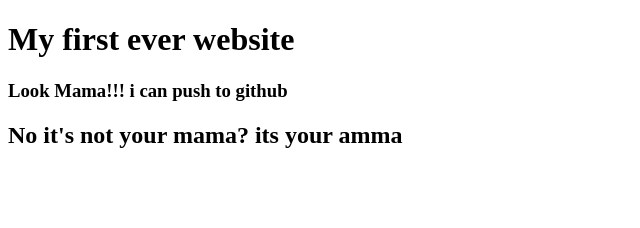
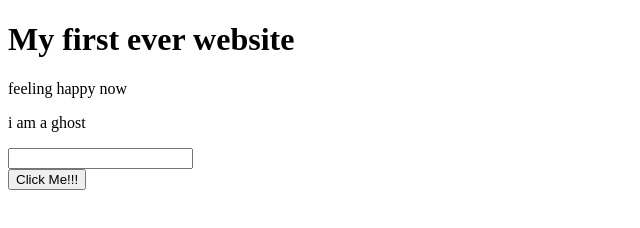
Before and after one commit to foyjulislam/my-first-website, a plain HTML site: page index.html in a window 1280 px wide. Shown: the whole page, without its empty margins (0-640 px from the left). Drawn offline with Linux system fonts and the light colour scheme.

Commit message:
button added

```diff
--- a/index.html
+++ b/index.html
@@ -7,7 +7,11 @@
 </head>
 <body>
     <h1>My first ever website</h1>
-    <h3>Look Mama!!! i can push to github</h3>
-    <h2>No it's not your mama? its your amma</h2>
+    <p>feeling happy now</p>
+    <p>i am a ghost</p>
+    <input type=""">
+    <br>
+    <button>Click Me!!!</button>
+
 </body>
 </html>
```
